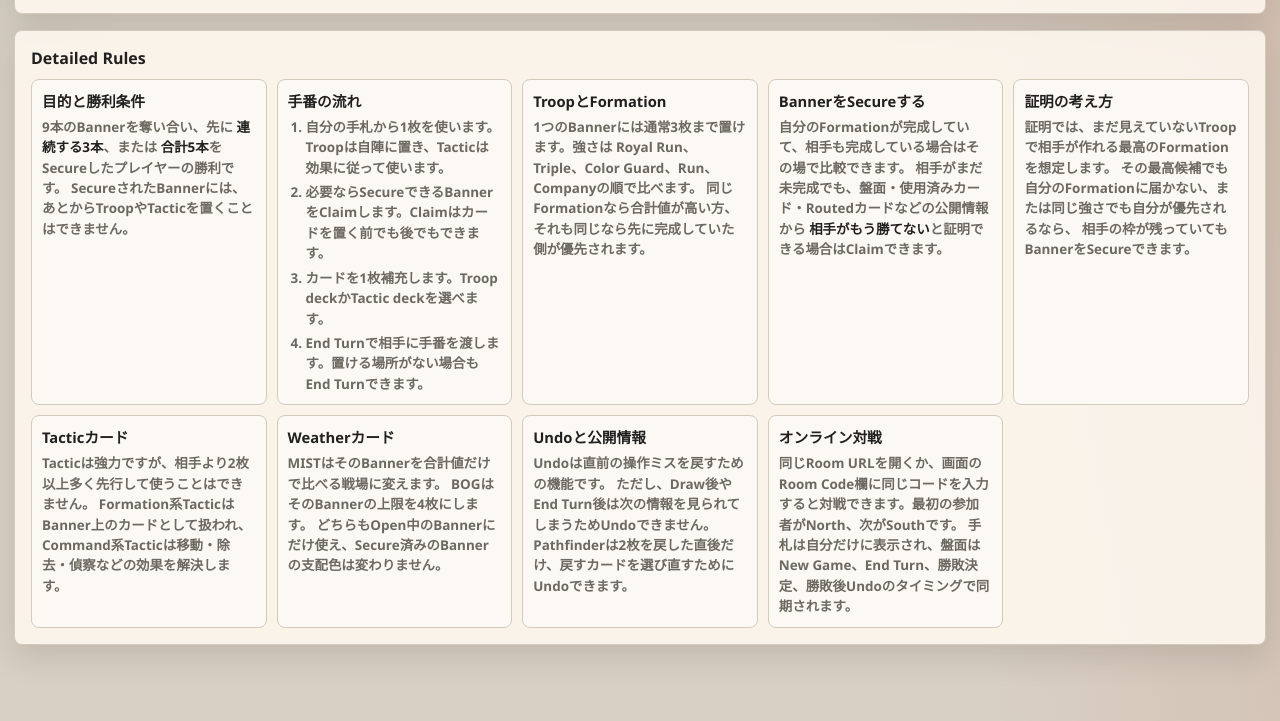
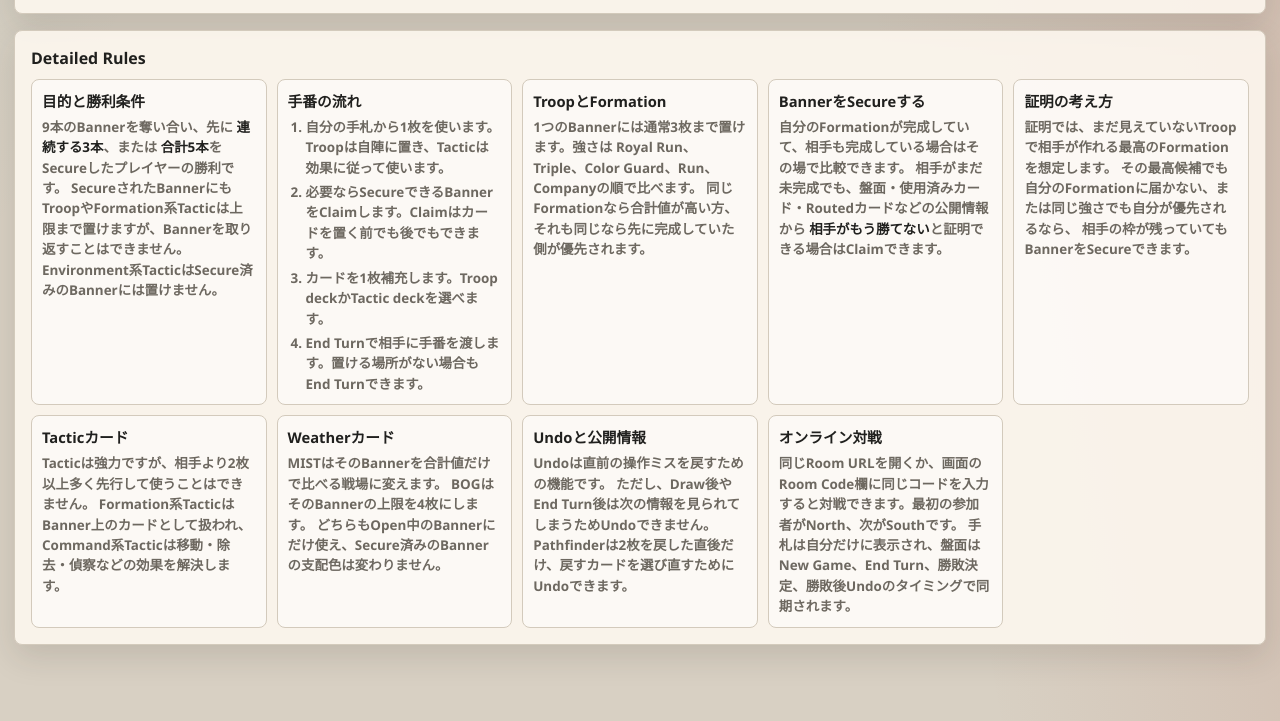
Before and after one commit to oginqwerty-blip/Front-Line, a website: page index.html in a window 1280 px wide. Shown: the part 1487-2208 px from the top of the page. Drawn offline with Linux system fonts and the light colour scheme; no server answers.

Commit message:
Clarify secured banner placement rules

```diff
--- a/index.html
+++ b/index.html
@@ -175,7 +175,8 @@
               9本のBannerを奪い合い、先に
               <strong>連続する3本</strong>、または
               <strong>合計5本</strong>をSecureしたプレイヤーの勝利です。
-              SecureされたBannerには、あとからTroopやTacticを置くことはできません。
+              SecureされたBannerにもTroopやFormation系Tacticは上限まで置けますが、Bannerを取り返すことはできません。
+              Environment系TacticはSecure済みのBannerには置けません。
             </p>
           </article>
           <article>
```
